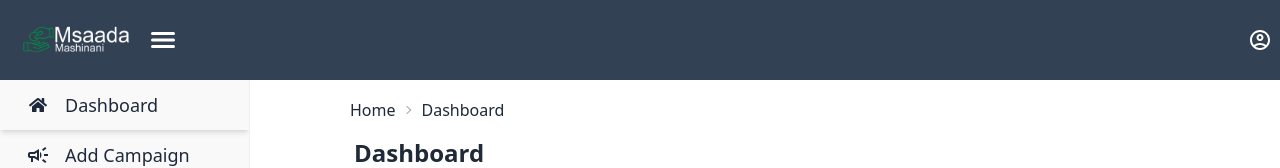
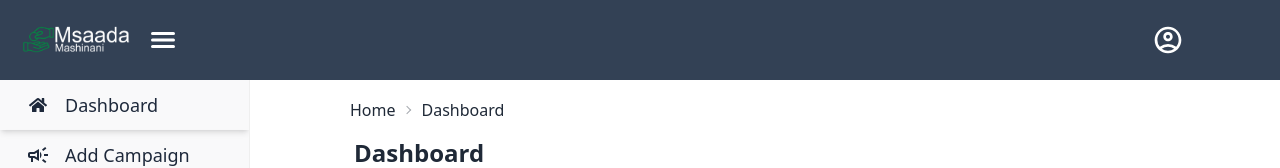
Before and after one commit to MuchokiDavid/Msaadafund-Frontend, a React (Create React App) app: page /org/dashboard in a window 1280 px wide. Shown: the top 168 px of the page. Built offline with nearby package versions, Linux system fonts and the light colour scheme; no server answers; sample sign-in values are in the browser's storage.

Commit message:
Styling changed for account icon

```diff
--- a/src/components/org-dashboard/dash-components/DashboardNav.jsx
+++ b/src/components/org-dashboard/dash-components/DashboardNav.jsx
@@ -26,10 +26,10 @@ function DashboardNav({toggleSidebar}) {
                   <IoMenu className="w-8 h-8"/>
               </button>
           </div>
-          <div className="block ml-36">
+          <div className="block ml-36 w-32 overflow-hidden">
               <h2 className="flex items-center">
-                  <MdOutlineAccountCircle className="h-6 w-6 mr-2"/>
-                  <p className='text-md sm:text-sm'>{current_org && current_org}</p>
+                  <MdOutlineAccountCircle className="h-8 w-8 mr-2"/>
+                  <p className='text-lg sm:text-sm overflow-hidden'>{current_org && current_org}</p>
               </h2>
           </div>
         </nav>
```
